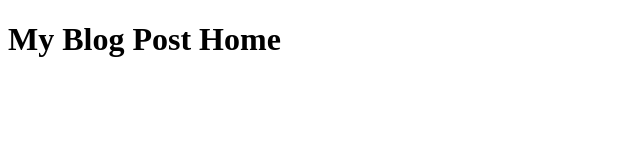
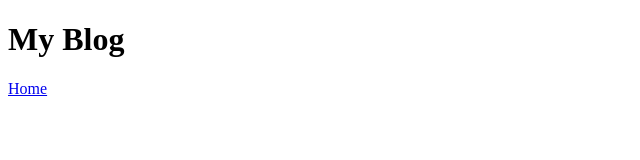
Before and after one commit to yekai426/yekai426.github.io, a plain HTML site: page index.html in a window 1280 px wide. Shown: the whole page, without its empty margins (0-640 px from the left). Drawn offline with Linux system fonts and the light colour scheme.

Commit message:
add index.html link

```diff
--- a/index.html
+++ b/index.html
@@ -7,6 +7,7 @@
     <title>My Blog Post</title>
   </head>
   <body>
-    <h1>My Blog Post Home</h1>
+    <h1>My Blog</h1>
+    <a href="index.html">Home</a>
   </body>
 </html>
```
